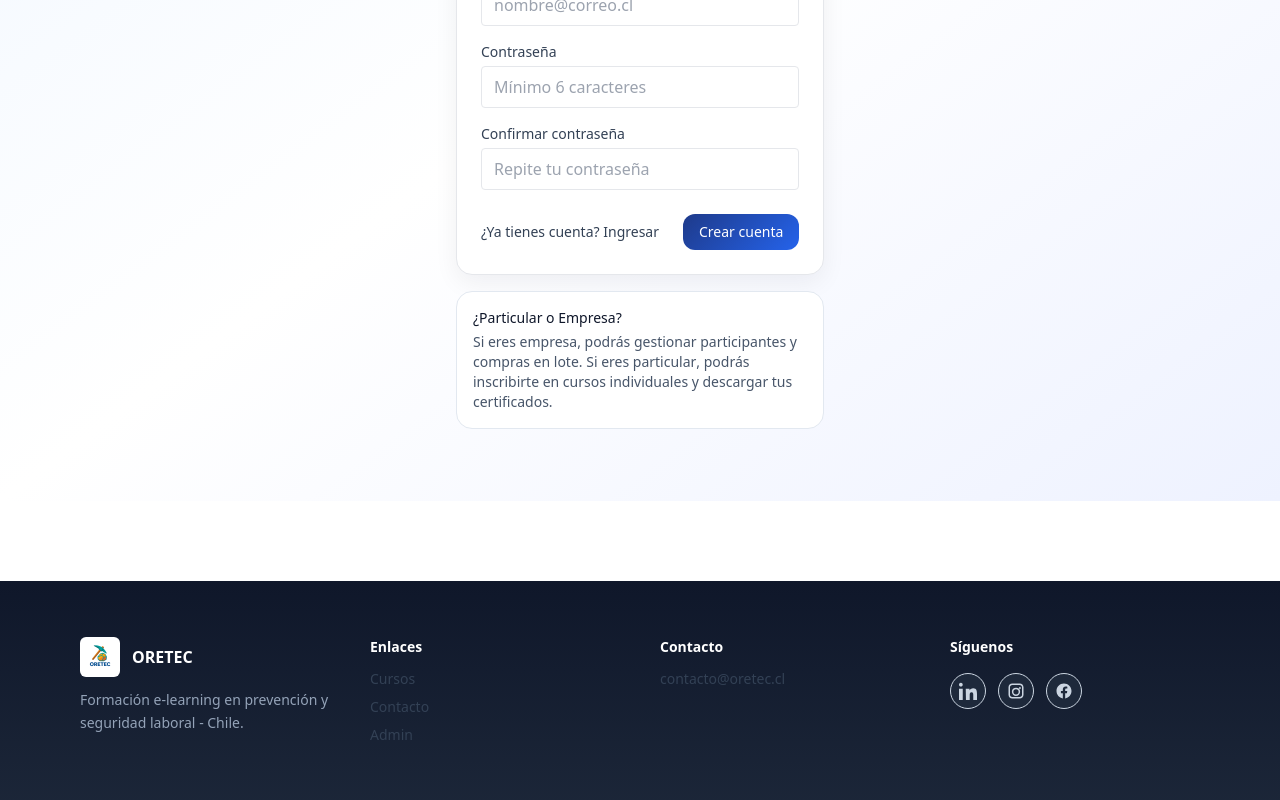
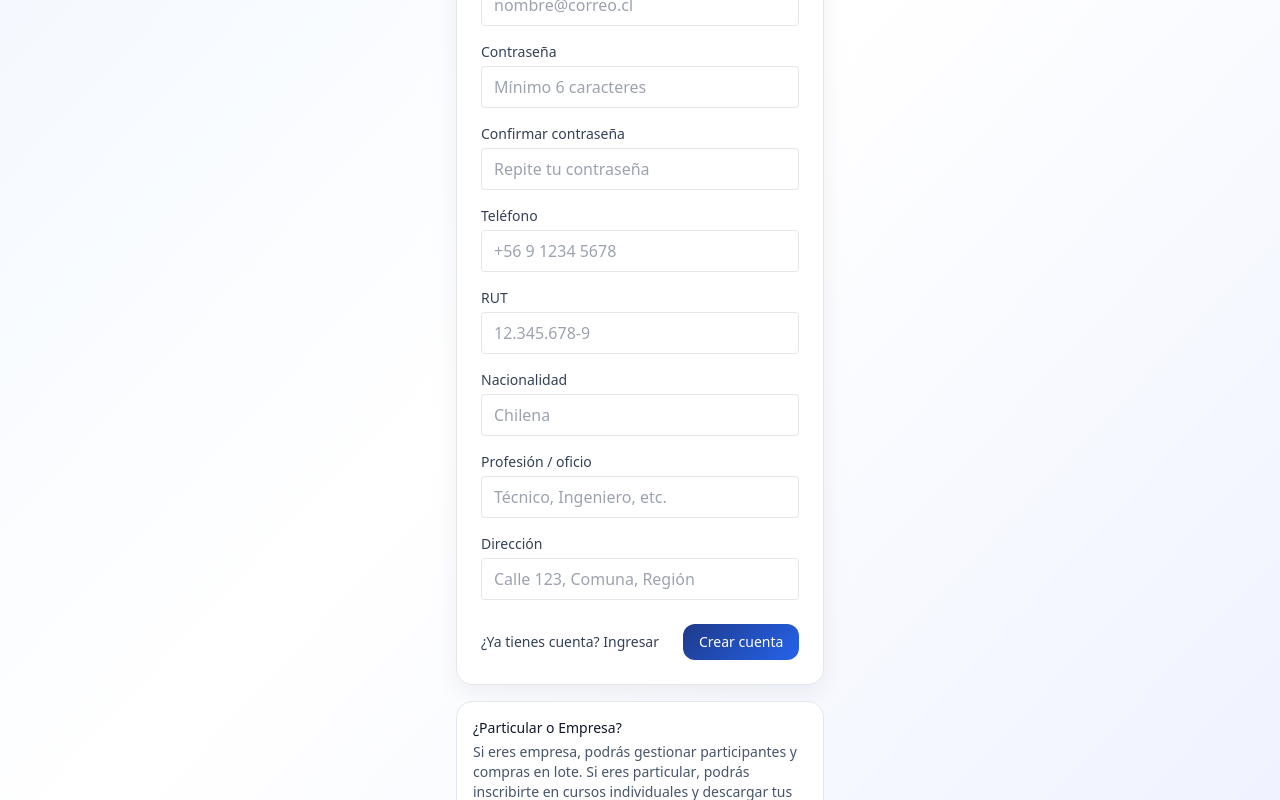
Before and after one commit to cristiantagle/oretec-web, a Next.js app: page /register in a window 1280 px wide. Shown: the part 522-1322 px from the top of the page. Built offline with nearby package versions, Linux system fonts and the light colour scheme; no server answers.

Commit message:
feat(auth): pedir datos completos de perfil al registrarse

```diff
--- a/app/(auth)/register/page.tsx
+++ b/app/(auth)/register/page.tsx
@@ -24,48 +24,75 @@ function RegisterInner() {
   const [email, setEmail] = useState('')
   const [password, setPassword] = useState('')
   const [confirm, setConfirm] = useState('')
+
+  // Campos de perfil extra
   const [companyName, setCompanyName] = useState('')
+  const [phone, setPhone] = useState('')
+  const [rut, setRut] = useState('')
+  const [nationality, setNationality] = useState('')
+  const [profession, setProfession] = useState('')
+  const [address, setAddress] = useState('')
+
   const [loading, setLoading] = useState(false)
   const [msg, setMsg] = useState<string>('')
 
   useEffect(() => {
-        // Si cambia el query param (navegación interna), refleja el valor
     setType(initialType)
   }, [initialType])
 
   function flash(s: string) {
     setMsg(s)
-        setTimeout(() => setMsg(''), 3000)
+    setTimeout(() => setMsg(''), 3500)
   }
 
   async function onSubmit(e: React.FormEvent) {
     e.preventDefault()
+
     if (!fullName.trim()) return flash('Ingresa tu nombre completo.')
     if (!email.trim()) return flash('Ingresa tu correo.')
+    if (!/^[^\s@]+@[^\s@]+\.[^\s@]+$/.test(email.trim())) return flash('Correo inválido.')
     if (password.length < 6) return flash('La contraseña debe tener al menos 6 caracteres.')
     if (password !== confirm) return flash('Las contraseñas no coinciden.')
     if (type === 'company' && !companyName.trim()) return flash('Ingresa el nombre de la empresa.')
 
     setLoading(true)
     try {
-                                const { error } = await supabase.auth.signUp({
+      const site = process.env.NEXT_PUBLIC_SITE_URL ?? 'http://localhost:3000'
+
+      // Enviamos TODOS los datos como user_metadata
+      const { data, error } = await supabase.auth.signUp({
         email,
         password,
         options: {
-                                        emailRedirectTo: process.env.NEXT_PUBLIC_SITE_URL
-                                        ? `${process.env.NEXT_PUBLIC_SITE_URL}/dashboard`
-                                        : 'http://localhost:3000/dashboard',
+          emailRedirectTo: site.replace(/\/$/, '') + '/dashboard',
           data: {
-                                            full_name: fullName,
+            full_name: fullName || null,
             account_type: type,
-                                            company_name: type === 'company' ? companyName : null,
+            company_name: type === 'company' ? (companyName || null) : null,
+            phone: phone || null,
+            rut: rut || null,
+            nationality: nationality || null,
+            profession: profession || null,
+            address: address || null,
           },
         },
       })
       if (error) throw error
-                                    flash('Registro exitoso. Revisa tu correo para confirmar la cuenta.')
-                                    // Opcional: Enviar al login para que inicie sesión cuando confirme
-                                    setTimeout(() => router.replace('/login'), 800)
+
+      if (data.session?.access_token) {
+        try {
+          await fetch('/api/profile/ensure', {
+            method: 'POST',
+            headers: { Authorization: `Bearer ${data.session.access_token}` },
+          })
+        } catch (_) {}
+      }
+
+      flash('Registro exitoso. Revisa tu correo para confirmar la cuenta (si se requiere).')
+      setTimeout(() => {
+        if (data.session) router.replace('/dashboard')
+        else router.replace('/login?m=registered')
+      }, 900)
     } catch (e: any) {
       flash(e?.message || 'No se pudo registrar')
     } finally {
@@ -80,7 +107,6 @@ function RegisterInner() {
           Crear cuenta
         </SectionTitle>
 
-        {/* Selector de tipo de cuenta */}
         <div className="mt-4 grid grid-cols-2 gap-2">
           <button
             type="button"
@@ -102,14 +128,12 @@ function RegisterInner() {
           </button>
         </div>
 
-        {/* Mensaje flash */}
         {msg && (
           <div className="mt-4 rounded-xl border border-blue-200 bg-blue-50 p-3 text-sm text-blue-700">
             {msg}
           </div>
         )}
 
-        {/* Formulario */}
         <form onSubmit={onSubmit} className="mt-6 grid gap-4 rounded-2xl border bg-white p-6 shadow-soft">
           <div className="grid gap-1">
             <label className="text-sm text-slate-700">Nombre completo</label>
@@ -171,6 +195,61 @@ function RegisterInner() {
             />
           </div>
 
+          <div className="grid gap-1">
+            <label className="text-sm text-slate-700">Teléfono</label>
+            <input
+              className="rounded border px-3 py-2"
+              placeholder="+56 9 1234 5678"
+              value={phone}
+              onChange={(e) => setPhone(e.target.value)}
+              autoComplete="tel"
+            />
+          </div>
+
+          <div className="grid gap-1">
+            <label className="text-sm text-slate-700">RUT</label>
+            <input
+              className="rounded border px-3 py-2"
+              placeholder="12.345.678-9"
+              value={rut}
+              onChange={(e) => setRut(e.target.value)}
+              autoComplete="off"
+            />
+          </div>
+
+          <div className="grid gap-1">
+            <label className="text-sm text-slate-700">Nacionalidad</label>
+            <input
+              className="rounded border px-3 py-2"
+              placeholder="Chilena"
+              value={nationality}
+              onChange={(e) => setNationality(e.target.value)}
+              autoComplete="country-name"
+            />
+          </div>
+
+          <div className="grid gap-1">
+            <label className="text-sm text-slate-700">Profesión / oficio</label>
+            <input
+              className="rounded border px-3 py-2"
+              placeholder="Técnico, Ingeniero, etc."
+              value={profession}
+              onChange={(e) => setProfession(e.target.value)}
+              autoComplete="organization-title"
+            />
+          </div>
+
+          <div className="grid gap-1">
+            <label className="text-sm text-slate-700">Dirección</label>
+            <input
+              className="rounded border px-3 py-2"
+              placeholder="Calle 123, Comuna, Región"
+              value={address}
+              onChange={(e) => setAddress(e.target.value)}
+              autoComplete="street-address"
+            />
+          </div>
+
           <div className="mt-2 flex items-center justify-between">
             <Link href="/login" className="link-anim text-sm">
               ¿Ya tienes cuenta? Ingresar
@@ -181,12 +260,11 @@ function RegisterInner() {
           </div>
         </form>
 
-        {/* Ayuda contextual */}
         <div className="mt-4 rounded-2xl border border-slate-200 bg-white p-4 text-sm text-slate-600">
-        <div className="font-medium text-slate-900 mb-1">¿Particular o Empresa?</div>
+          <div className="mb-1 font-medium text-slate-900">¿Particular o Empresa?</div>
           <p>
-        Si eres <span className="font-medium">empresa</span>, podrás gestionar participantes y compras
-        en lote. Si eres <span className="font-medium">particular</span>, podrás inscribirte en cursos
+            Si eres <span className="font-medium">empresa</span>, podrás gestionar participantes y compras en
+            lote. Si eres <span className="font-medium">particular</span>, podrás inscribirte en cursos
             individuales y descargar tus certificados.
           </p>
         </div>
```
Lines whose indentation alone changed are shown as unchanged.
